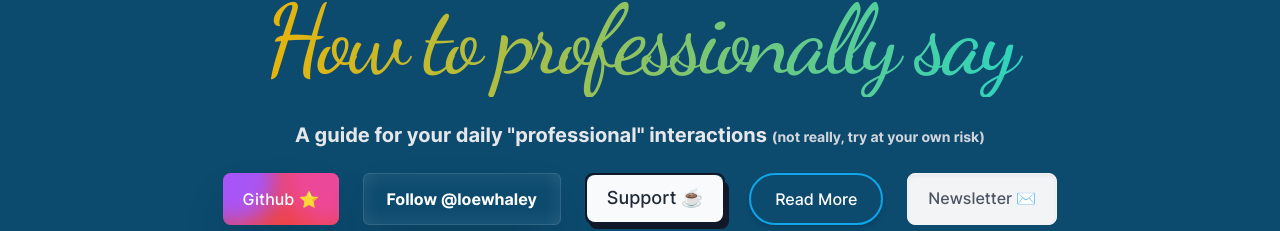
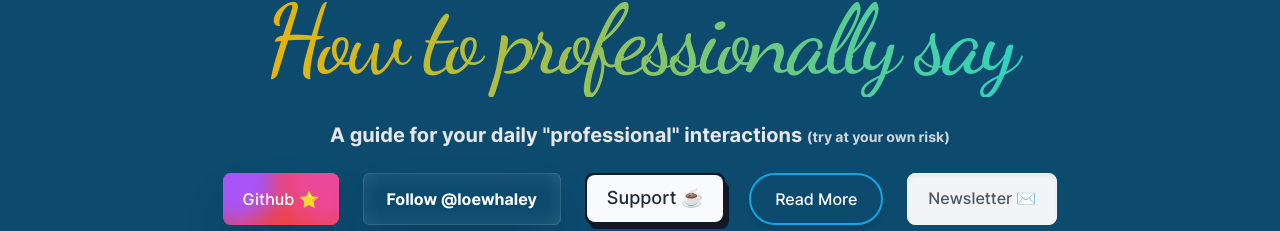
Before and after one commit to AkashRajpurohit/howtoprofessionallysay, a Next.js app: page / in a window 1280 px wide. Shown: the part 95-326 px from the top of the page. Built offline with nearby package versions, Linux system fonts and the light colour scheme.

Commit message:
chore: :memo: update warning text

```diff
--- a/components/Header.tsx
+++ b/components/Header.tsx
@@ -13,7 +13,7 @@ const Header: FunctionComponent<IHeaderProps> = (): JSX.Element => {
       <p className="text-center text-xl font-bold text-gray-200">
         {siteMetadata.description}{' '}
         <small className="text-sm text-gray-300">
-          (not really, try at your own risk)
+          (try at your own risk)
         </small>
       </p>
       <div className="flex flex-col gap-6 md:flex-row">
```
